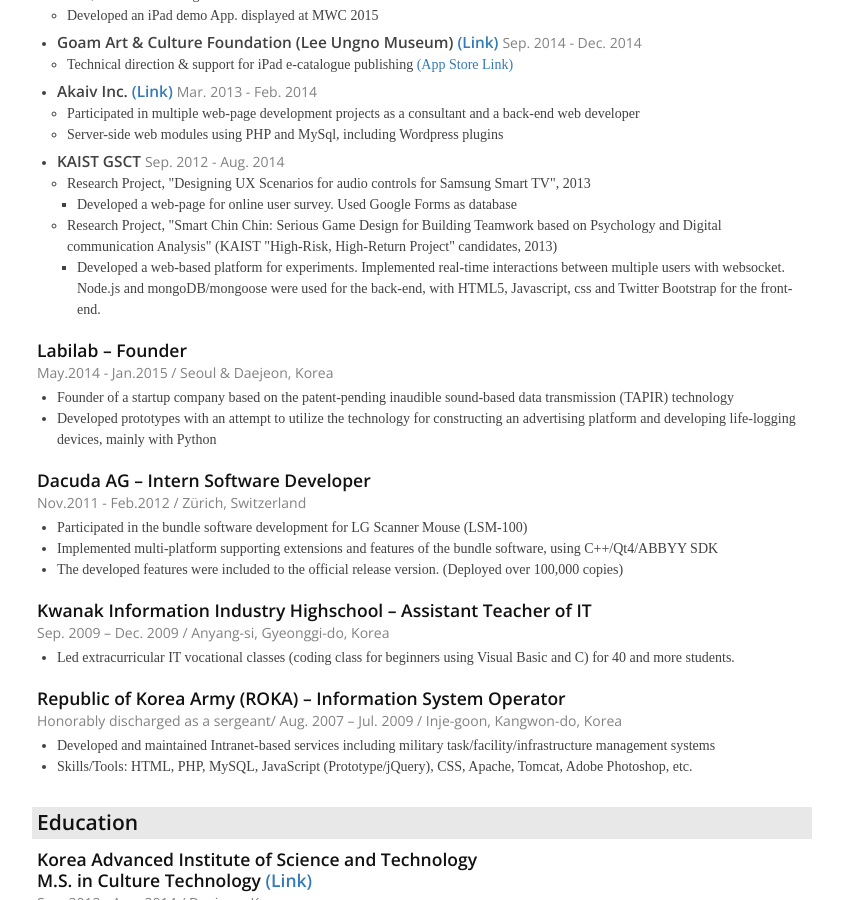
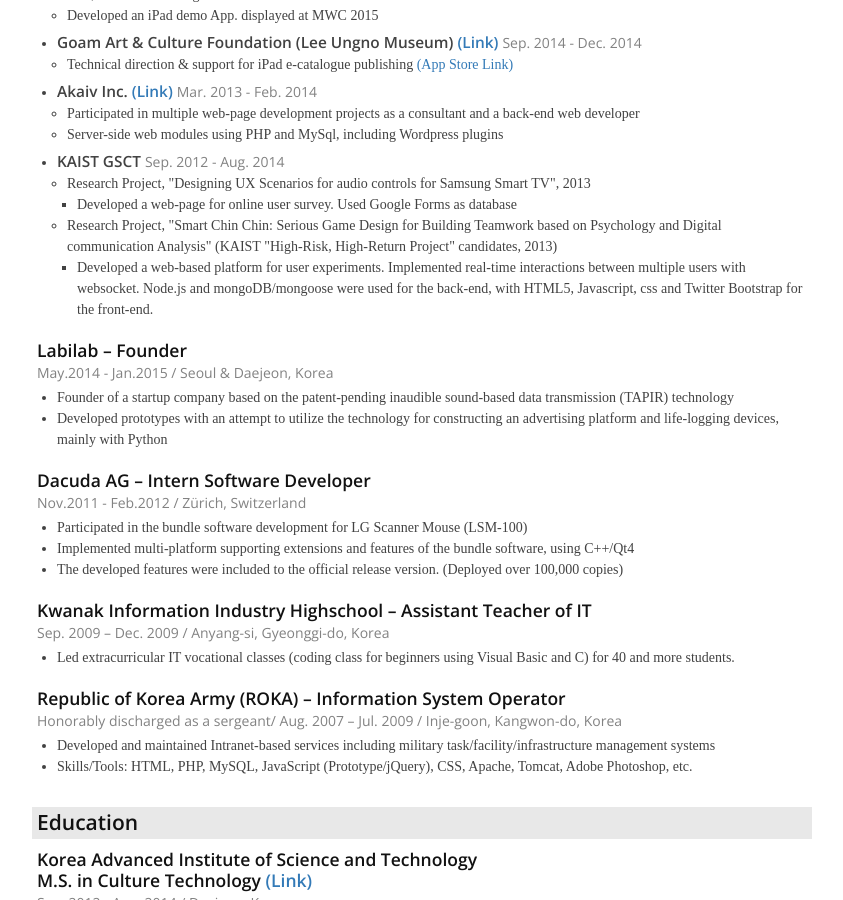
Before and after one commit to haven04/haven04.github.io, a Jekyll site: the page built from resume.html, in a window 1280 px wide and 900 px high, scrolled down 653 px. Shown: the whole window, without its empty margins (218-1061 px from the left). Built offline with Jekyll 4.4.1, drawn with Linux system fonts in a browser that asks for light colours; nearby versions of some CDN libraries; some web fonts are replaced.

```diff
--- a/_posts/2015-06-03-kaist-projects.markdown
+++ b/_posts/2015-06-03-kaist-projects.markdown
@@ -73,15 +73,14 @@ with Dae Ryong Hong and Woon Seung Yeo
 
 This interactive artwork using multiple mobile phones makes music with movement of audiences in front. Individual and comprehensive movements of the images captured are converted to resources of music in real-time.
 
-- Programming using iOS, OpenCV, openFrameworks, and Max/MSP
+- Client-side development (iOS) with OpenCV, openFrameworks, and Max/MSP
 </div>
 
 <div class="post-content-blk" markdown='1'>
 ###Standardization of Recording Techniques for Korean Traditional Instruments
-<p class="post-annotation">Government project; 2012-2014<br />AIM Lab, KAIST</p>
+<p class="post-annotation">Government-led project; 2012-2014<br />AIM Lab, KAIST</p>
 
 This project was led by Korea Creative Content Agency (Kocca). The goal of this project is to find the optimal recording techniques for Korean traditional musical instruments.
 
 For the project, I researched various recording methods generally used in the industry and applied those methods to record sound of the instruments in different environments. Through experiments and sound spectrum analysis, the most optimal recording methods depending on the environments were suggested.
-
 </div>
--- a/resume.html
+++ b/resume.html
@@ -45,12 +45,13 @@ permalink: /resume/
                     <li>Server-side web modules using PHP and MySql, including Wordpress plugins</li></ul>
                </li>
                <li><h5 class="resume-indie-title">KAIST GSCT <span class="resume-annotation">Sep. 2012 - Aug. 2014</span></h5>
-                    <ul><li>Research Project, "Designing UX Scenarios for audio controls for Samsung Smart TV", 2013
+                    <ul>
+                    <li>Research Project, "Designing UX Scenarios for audio controls for Samsung Smart TV", 2013
                       <ul><li>Developed a web-page for online user survey. Used Google Forms as database</li></ul>
                     </li>
-                    <li>Research Project, "Smart Chin Chin: Serious Game Design for Building Teamwork based on Psychology and Digital communication Analysis" (KAIST "High-Risk, High-Return Project" candidates, 2013)
-                    <ul><li>Developed a web-based platform for experiments. Implemented real-time interactions between multiple users with websocket. Node.js and mongoDB/mongoose were used for the back-end, with HTML5, Javascript, css and Twitter Bootstrap for the front-end.</li>
-                    </li></ul>
+                    <li>
+                    Research Project, "Smart Chin Chin: Serious Game Design for Building Teamwork based on Psychology and Digital communication Analysis" (KAIST "High-Risk, High-Return Project" candidates, 2013)
+                      <ul><li>Developed a web-based platform for user experiments. Implemented real-time interactions between multiple users with websocket. Node.js and mongoDB/mongoose were used for the back-end, with HTML5, Javascript, css and Twitter Bootstrap for the front-end.</li></ul>
                     </li></ul>
                </li>
             </ul>
@@ -61,7 +62,7 @@ permalink: /resume/
 
            <ul class="resume-item-description">
                <li>Founder of a startup company based on the patent-pending inaudible sound-based data transmission (TAPIR) technology</li>
-               <li>Developed prototypes with an attempt to utilize the technology for constructing an advertising platform and developing life-logging devices, mainly with Python</li>
+               <li>Developed prototypes with an attempt to utilize the technology for constructing an advertising platform and life-logging devices, mainly with Python</li>
            </ul>
         </div>
 
@@ -69,7 +70,7 @@ permalink: /resume/
            <h4 class="resume-item-title">Dacuda AG – Intern Software Developer<br/><span class="resume-annotation">Nov.2011 - Feb.2012 / Zürich, Switzerland</span></h4>
            <ul class="resume-item-description">
            <li>Participated in the bundle software development for LG Scanner Mouse (LSM-100)</li>
-           <li>Implemented multi-platform supporting extensions and features of the bundle software, using C++/Qt4/ABBYY SDK</li>
+           <li>Implemented multi-platform supporting extensions and features of the bundle software, using C++/Qt4</li>
            <li>The developed features were included to the official release version. (Deployed over 100,000 copies)</li></ul>
         </div>
 
```
Also changed, not shown: _posts/2015-06-04-tapir.markdown (+4 -4 lines).
